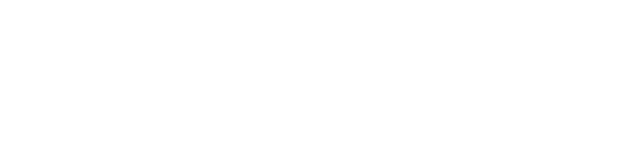
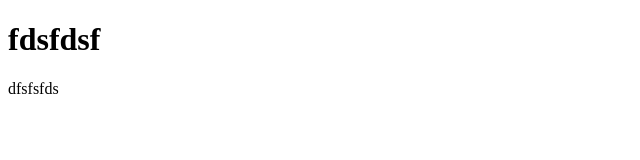
Before and after one commit to larho888/branching, a plain HTML site: page index.html in a window 1280 px wide. Shown: the whole page, without its empty margins (0-640 px from the left). Drawn offline with Linux system fonts and the light colour scheme.

Commit message:
add stuff

```diff
--- a/git-branching-lesson/index.html
+++ b/index.html
@@ -7,6 +7,7 @@
   <title>Git branching lesson on test</title>
 </head>
 <body>
-
+  <h1>fdsfdsf</h1>
+  <p>dfsfsfds</p>
 </body>
 </html>
```
